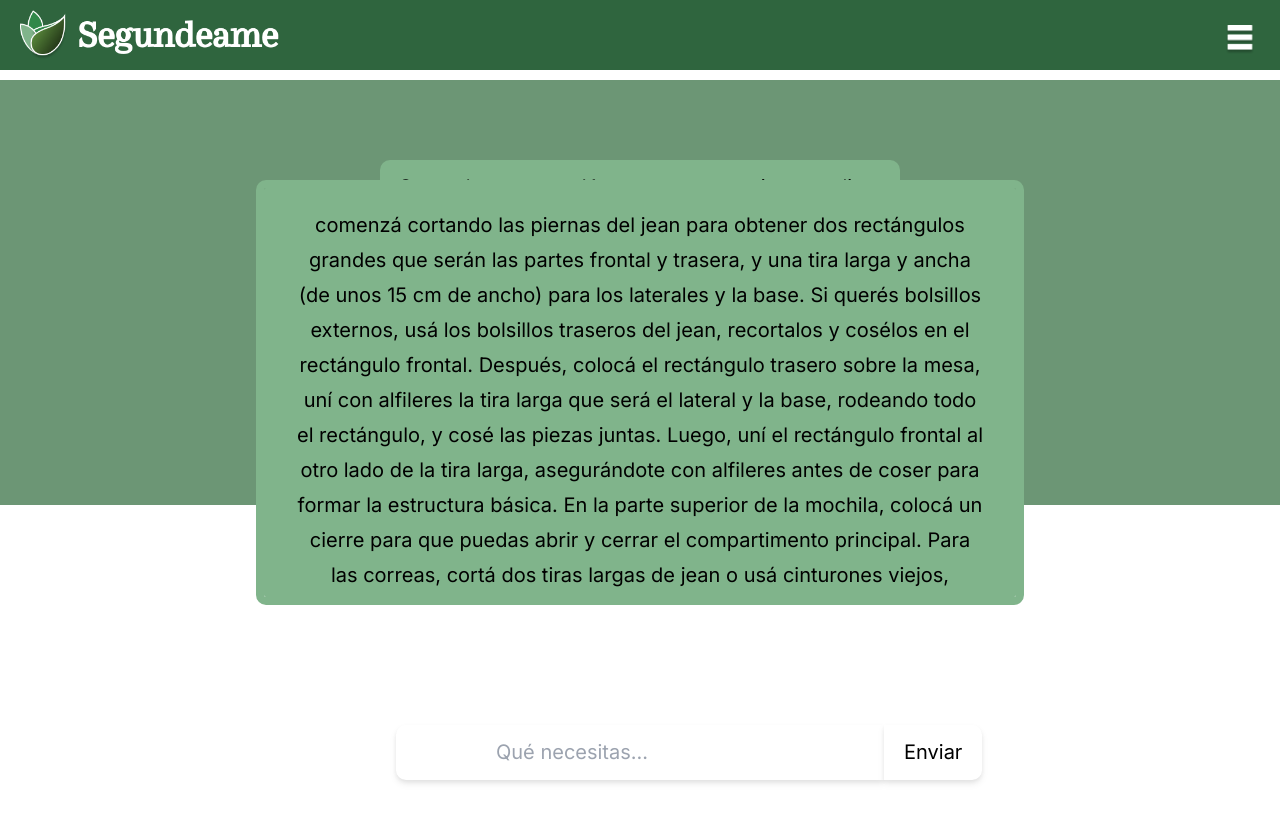
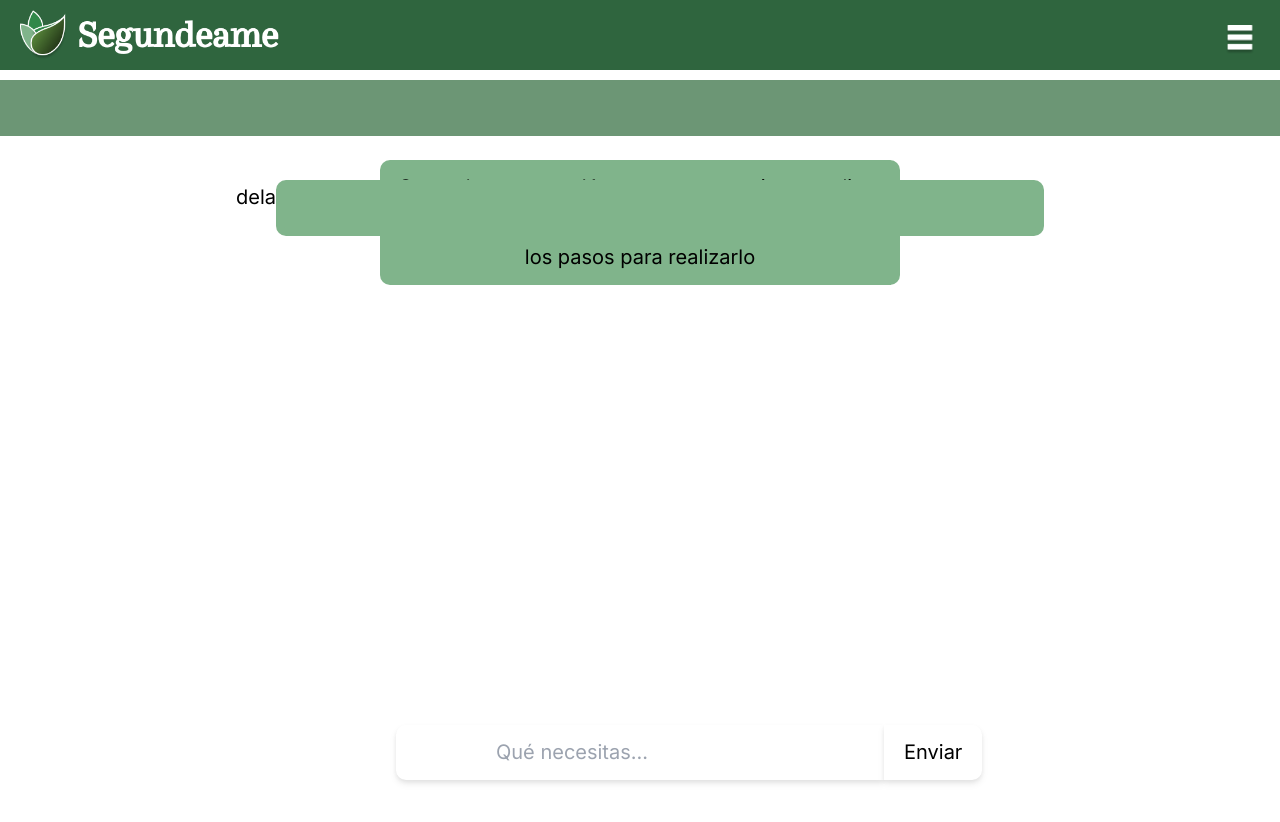
Before and after one commit to ilangar/Segundeame, a Next.js app: page /ia in a window 1280 px wide. Shown: the top 822 px of the page. Built offline with nearby package versions, Linux system fonts and the light colour scheme; no server answers.

Commit message:
Update page.jsx

```diff
--- a/app/(ia)/ia/page.jsx
+++ b/app/(ia)/ia/page.jsx
@@ -9,7 +9,11 @@ import ReactDOM from 'react-dom';
 const genAI = new GoogleGenerativeAI(API_KEY);
 
 import { useState } from 'react';
-
+const changeMessageWithDelay = () => {
+  setTimeout(() => {
+    setMessage('This message is delayed');
+  }, 20000); // 2000ms = 2 seconds delay
+};
 export default function IA() {
 
   const [respuestaIA, setRes] = useState("")
@@ -35,8 +39,9 @@ export default function IA() {
       <div >
         <ChatIA onSearch={handleSearch} />
         <div className="relative top-20 flex justify-center" >
+          dela
           <p className="text-center rounded-lg py-4 px-6 bg-[#80B48B] w-full max-w-[90%] md:max-w-[75%] lg:max-w-[60%] max-h-[425px] overflow-y-auto break-words border-[#80B48B] border-8">
-            {"comenzá cortando las piernas del jean para obtener dos rectángulos grandes que serán las partes frontal y trasera, y una tira larga y ancha (de unos 15 cm de ancho) para los laterales y la base. Si querés bolsillos externos, usá los bolsillos traseros del jean, recortalos y cosélos en el rectángulo frontal. Después, colocá el rectángulo trasero sobre la mesa, uní con alfileres la tira larga que será el lateral y la base, rodeando todo el rectángulo, y cosé las piezas juntas. Luego, uní el rectángulo frontal al otro lado de la tira larga, asegurándote con alfileres antes de coser para formar la estructura básica. En la parte superior de la mochila, colocá un cierre para que puedas abrir y cerrar el compartimento principal. Para las correas, cortá dos tiras largas de jean o usá cinturones viejos, cosiendo un extremo en la parte superior trasera y el otro en la parte inferior trasera. Si querés un acabado más prolijo, podés agregar un forro interior con tela que se ajuste al tamaño de las piezas. "}
+            {changeMessageWithDelay}
           </p>
         </div>
       </div>
```
